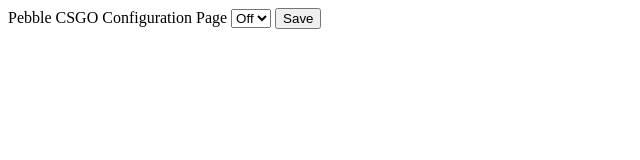
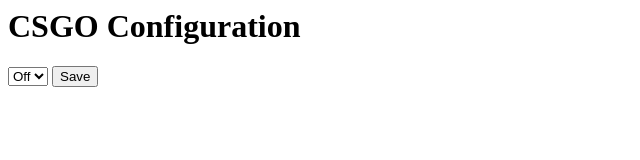
Before and after one commit to shotaroikeda/Pebble-CSGO, a plain HTML site: page configure/conf.html in a window 1280 px wide. Shown: the whole page, without its empty margins (0-640 px from the left). Drawn offline with nearby package versions, Linux system fonts and the light colour scheme.

Commit message:
added proper headings

```diff
--- a/configure/conf.html
+++ b/configure/conf.html
@@ -6,9 +6,12 @@
        document.location = "pebblejs://close#success";
    });
   </script>
+  <head>
+    <title>Pebble CSGO Configuration Page</title>
+  </head>
+  <body>
+    <h1>CSGO Configuration</h1>
 
-  <head>Pebble CSGO Configuration Page</head>
-  <body>
     <select id="invert_select">
       <option value="off">Off</option>
       <option value="on">On</option>
```
